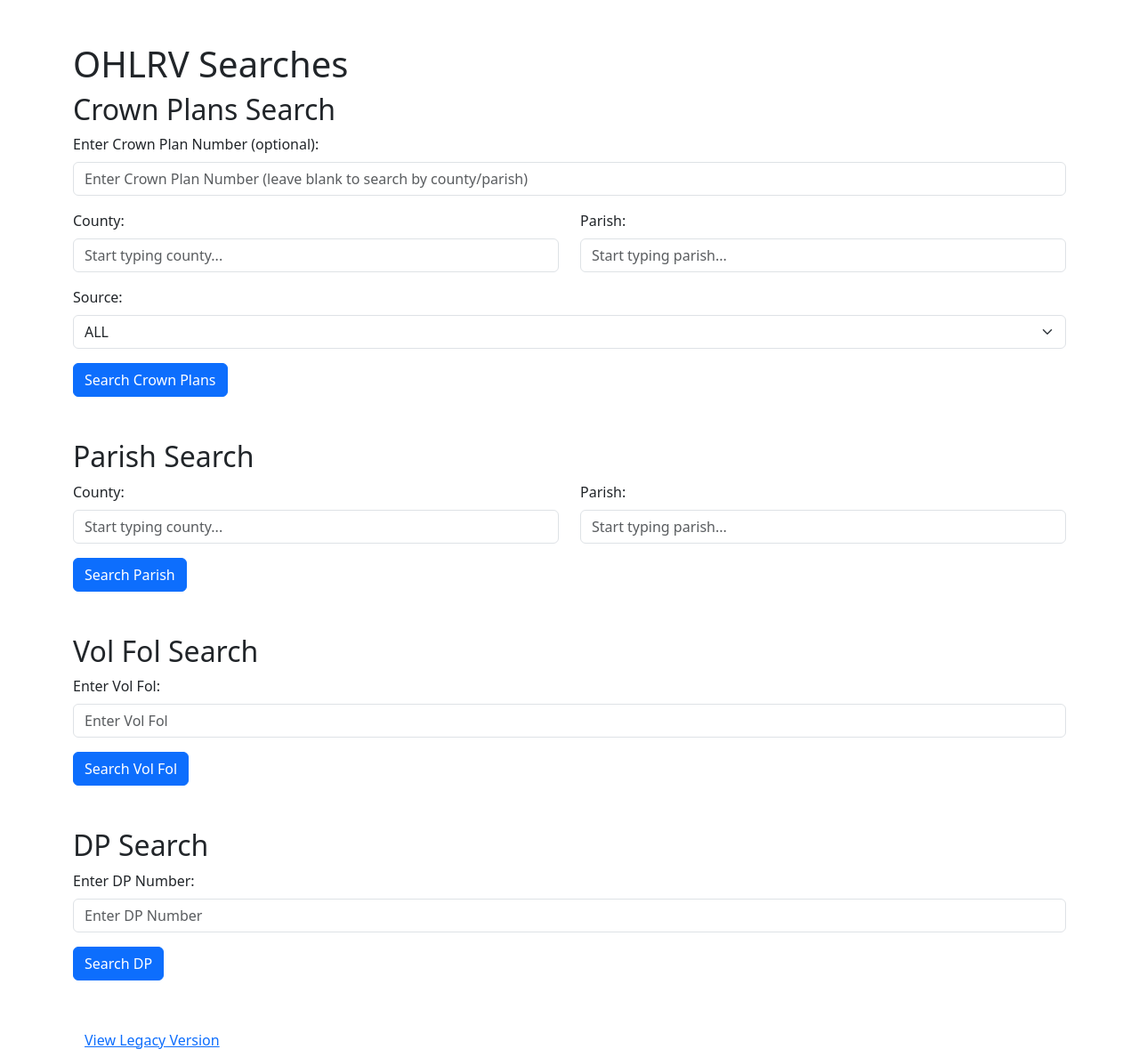
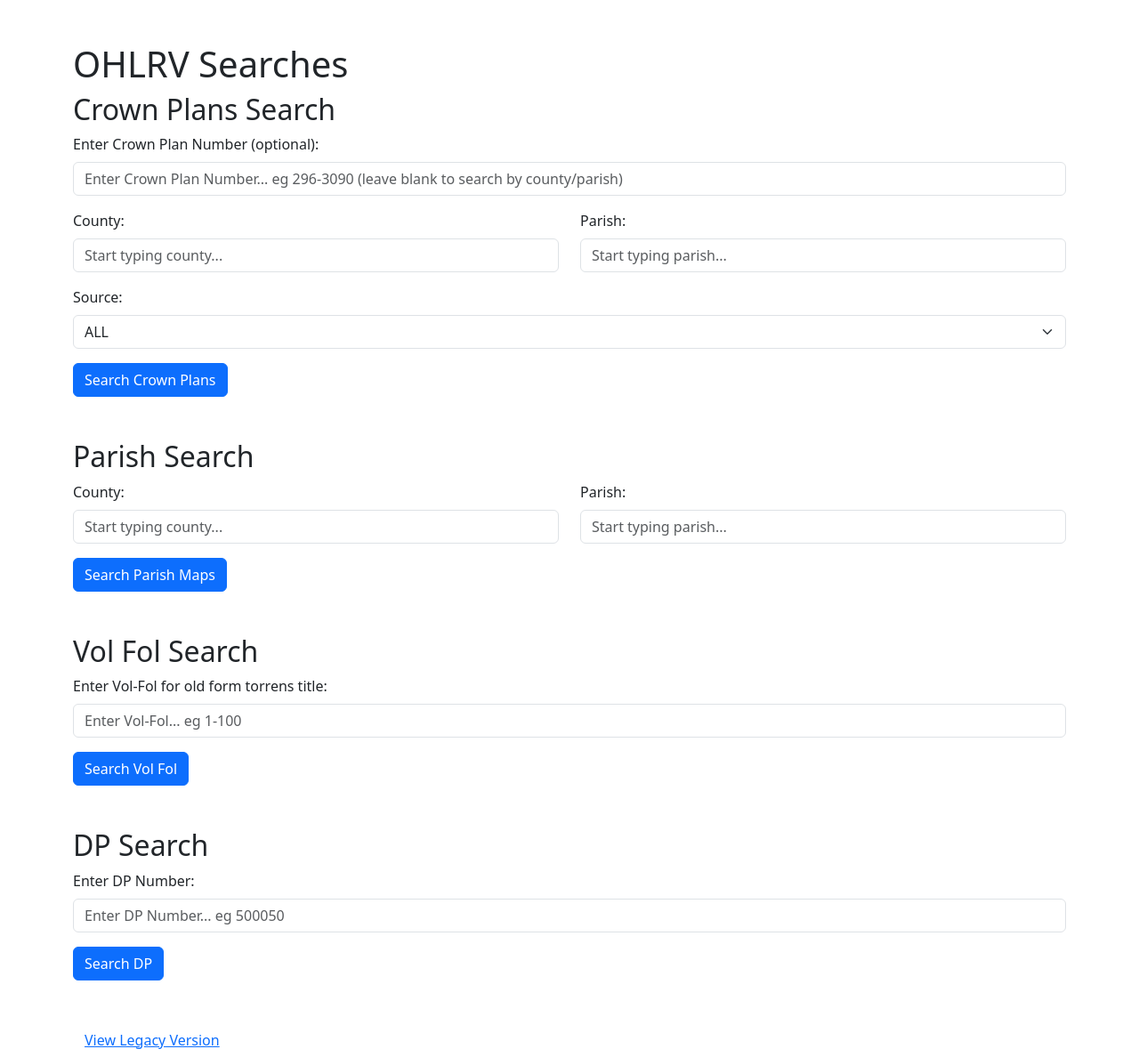
Before and after one commit to gangerang/ohlrv, a Flask app: page / in a window 1280 px wide. Shown: the whole page at 89% size. Run offline with Flask 2, Linux system fonts and the light colour scheme.

Commit message:
improve placeholder text on search form

```diff
--- a/templates/search.html
+++ b/templates/search.html
@@ -59,7 +59,7 @@
         <input type="hidden" name="search_type" value="crown">
         <div class="mb-3">
           <label for="search_str_crown" class="form-label">Enter Crown Plan Number (optional):</label>
-          <input type="text" id="search_str_crown" name="search_str" class="form-control" placeholder="Enter Crown Plan Number (leave blank to search by county/parish)">
+          <input type="text" id="search_str_crown" name="search_str" class="form-control" placeholder="Enter Crown Plan Number... eg 296-3090 (leave blank to search by county/parish)">
         </div>
         <div class="row mb-3">
           <div class="col-md-6">
@@ -102,7 +102,7 @@
             <datalist id="parishList"></datalist>
           </div>
         </div>
-        <button type="submit" class="btn btn-primary">Search Parish</button>
+        <button type="submit" class="btn btn-primary">Search Parish Maps</button>
       </form>
     </div>
 
@@ -112,8 +112,8 @@
       <form method="post" action="{{ url_for('search') }}">
         <input type="hidden" name="search_type" value="volfol">
         <div class="mb-3">
-          <label for="volfol" class="form-label">Enter Vol Fol:</label>
-          <input type="text" id="volfol" name="search_str" class="form-control" placeholder="Enter Vol Fol" required>
+          <label for="volfol" class="form-label">Enter Vol-Fol for old form torrens title:</label>
+          <input type="text" id="volfol" name="search_str" class="form-control" placeholder="Enter Vol-Fol... eg 1-100" required>
         </div>
         <button type="submit" class="btn btn-primary">Search Vol Fol</button>
       </form>
@@ -126,7 +126,7 @@
         <input type="hidden" name="search_type" value="dp">
         <div class="mb-3">
           <label for="dp_number" class="form-label">Enter DP Number:</label>
-          <input type="text" id="dp_number" name="dp_number" class="form-control" placeholder="Enter DP Number" required>
+          <input type="text" id="dp_number" name="dp_number" class="form-control" placeholder="Enter DP Number... eg 500050" required>
         </div>
         <button type="submit" class="btn btn-primary">Search DP</button>
       </form>
```
